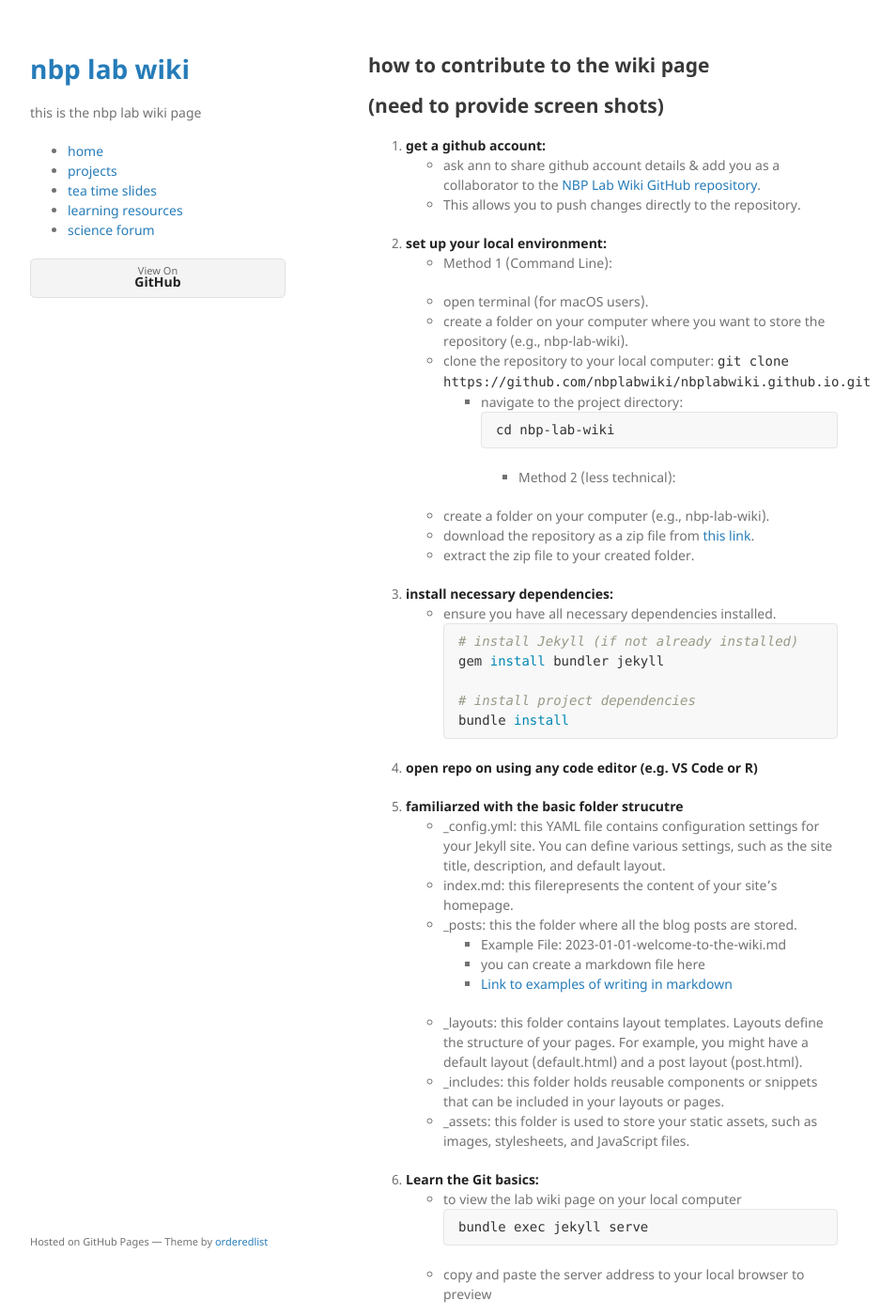
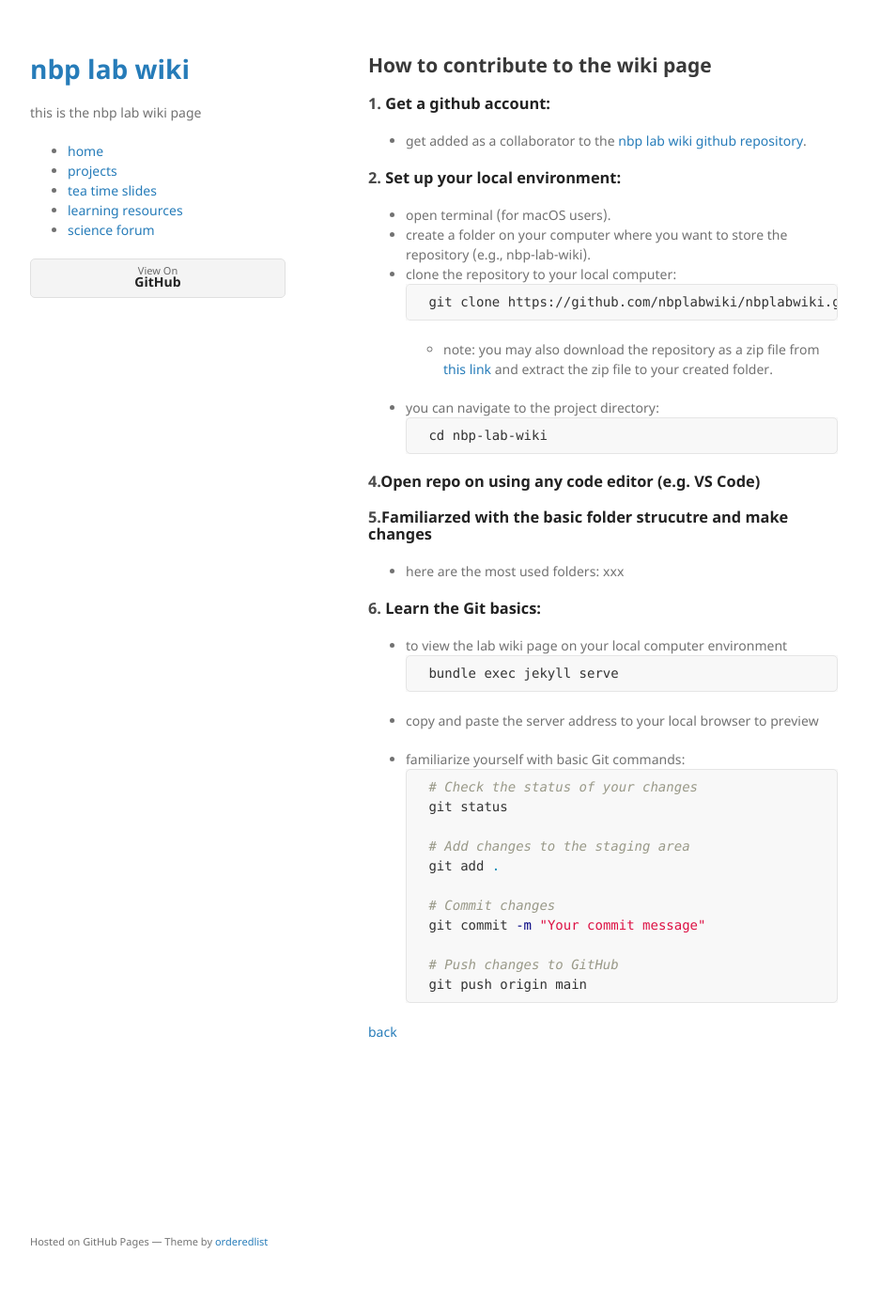
Before and after one commit to comco23/comco23.github.io, a Jekyll site: the page built from contribute.md, in a window 1280 px wide and 1400 px high. Shown: the whole window at 94% size, without its empty margins (178-1132 px from the left). Built offline with Jekyll 4.4.1, drawn with Linux system fonts in a browser that asks for light colours.

Commit message:
changes made

````diff
--- a/contribute.md
+++ b/contribute.md
@@ -2,70 +2,51 @@
 layout: default
 ---
 
-## how to contribute to the wiki page
-##  (need to provide screen shots)
-1. **get a github account:**
-- ask ann to share github account details & add you as a collaborator to the [NBP Lab Wiki GitHub repository](https://github.com/nbplabwiki/nbplabwiki.github.io).
-- This allows you to push changes directly to the repository.
+## How to contribute to the wiki page
 
-2. **set up your local environment:**
-- Method 1 (Command Line):
-   - open terminal (for macOS users).
-   - create a folder on your computer where you want to store the repository (e.g., nbp-lab-wiki).
-   - clone the repository to your local computer:
-         ```
-         git clone https://github.com/nbplabwiki/nbplabwiki.github.io.git
-         ```
-       - navigate to the project directory:
-         ```
-         cd nbp-lab-wiki
-         ```
-- Method 2 (less technical):
-   - create a folder on your computer (e.g., nbp-lab-wiki).
-   - download the repository as a zip file from [this link](https://github.com/nbplabwiki/nbplabwiki.github.io/).
-   - extract the zip file to your created folder.
+### 1. **Get a github account:**
+- get added as a collaborator to the [nbp lab wiki github repository](https://github.com/nbplabwiki/nbplabwiki.github.io).
 
-3. **install necessary dependencies:**
-   - ensure you have all necessary dependencies installed.
-     ```bash
-     # install Jekyll (if not already installed)
-     gem install bundler jekyll
+### 2. **Set up your local environment:**
+- open terminal (for macOS users).
+- create a folder on your computer where you want to store the repository (e.g., nbp-lab-wiki).
+- clone the repository to your local computer:
+   ```
+   git clone https://github.com/nbplabwiki/nbplabwiki.github.io.git
+   ```
+   - note: you may also download the repository as a zip file from [this link](https://github.com/nbplabwiki/nbplabwiki.github.io/) and extract the zip file to your created folder.
 
-     # install project dependencies
-     bundle install
-     ```
-4. **open repo on using any code editor (e.g. VS Code or R)**
+- you can navigate to the project directory:
+   ```
+   cd nbp-lab-wiki
+   ```
 
-5. **familiarzed with the basic folder strucutre**
-   - _config.yml: this YAML file contains configuration settings for your Jekyll site. You can define various settings, such as the site title, description, and default layout.
-   - index.md: this filerepresents the content of your site's homepage.
-   - _posts: this the folder where all the blog posts are stored.
-      - Example File: 2023-01-01-welcome-to-the-wiki.md
-      - you can create a markdown file here
-      - [Link to examples of writing in markdown](/markdown-examples)
-   - _layouts: this folder contains layout templates. Layouts define the structure of your pages. For example, you might have a default layout (default.html) and a post layout (post.html).
-   - _includes: this folder holds reusable components or snippets that can be included in your layouts or pages.
-   - _assets: this folder is used to store your static assets, such as images, stylesheets, and JavaScript files.
+### 4.**Open repo on using any code editor (e.g. VS Code)**
 
-4. **Learn the Git basics:**
-   - to view the lab wiki page on your local computer
-     ```
-     bundle exec jekyll serve
-     ```
-   - copy and paste the server address to your local browser to preview
+### 5.**Familiarzed with the basic folder strucutre and make changes**
 
-   - familiarize yourself with basic Git commands:
-     ```bash
-     # Check the status of your changes
-     git status
+- here are the most used folders: xxx
 
-     # Add changes to the staging area
-     git add .
+### 6. **Learn the Git basics:**
+- to view the lab wiki page on your local computer environment
+   ```
+   bundle exec jekyll serve
+   ```
+- copy and paste the server address to your local browser to preview
 
-     # Commit changes
-     git commit -m "Your commit message"
+- familiarize yourself with basic Git commands:
+   ```bash
+   # Check the status of your changes
+   git status
 
-     # Push changes to GitHub
-     git push origin main
-     ```
+   # Add changes to the staging area
+   git add .
+
+   # Commit changes
+   git commit -m "Your commit message"
+
+   # Push changes to GitHub
+   git push origin main
+   ```
+
 [back](/)
````
Also changed, not shown: readme.md.
